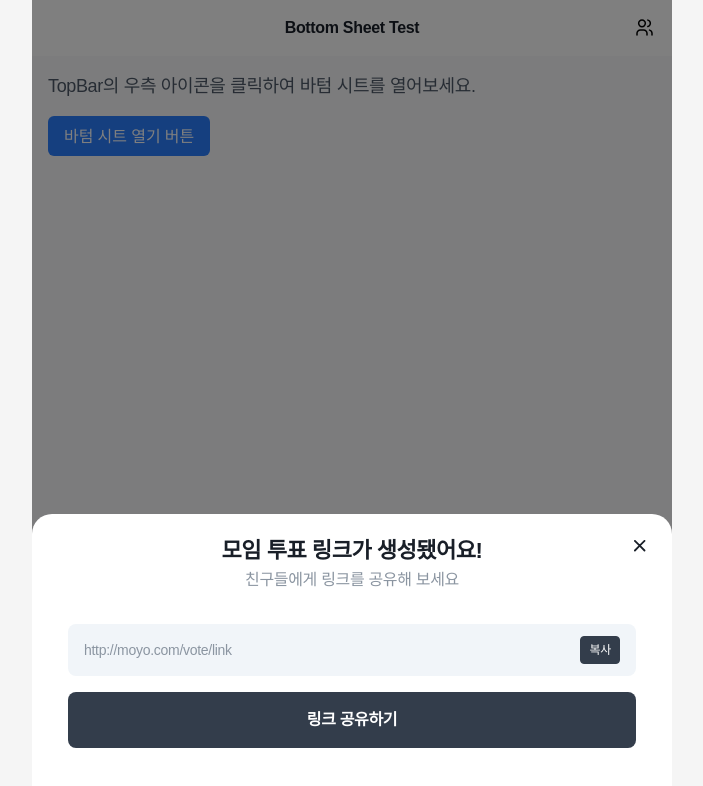
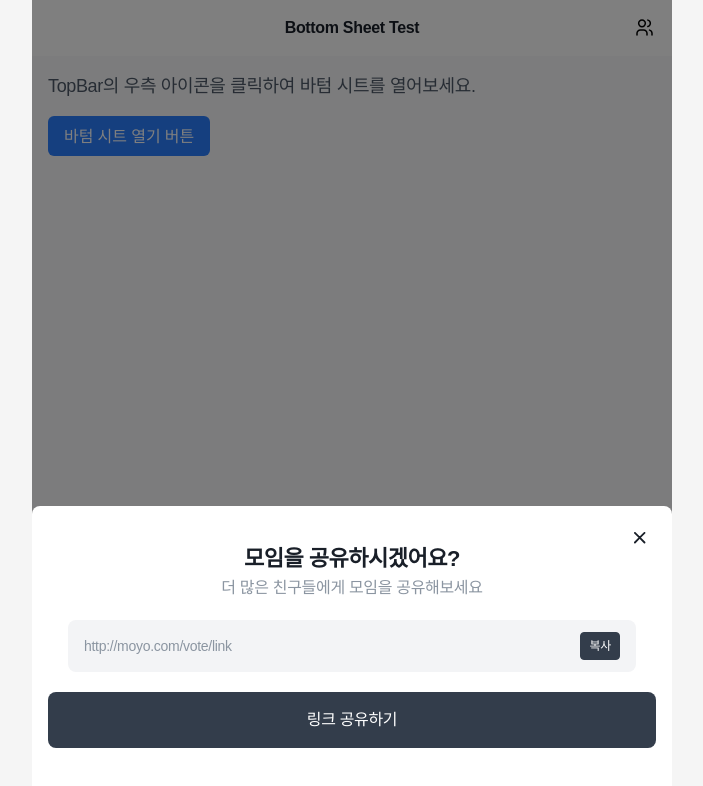
Before and after one commit to YAPP-Github/27th-Web-Team-2-FE, a Next.js app: page /test/bottom-sheet in a window 1280 px wide. Both pictures are taken after a click on the button "Right Action". Shown: the top 786 px of the page, without its empty margins (288-991 px from the left). Built offline with nearby package versions, Linux system fonts and the light colour scheme; no server answers; a web font is replaced by a local one.

Commit message:
style: 링크 공유 botoomsheet 스타일링 수정

```diff
--- a/src/shared/ui/bottom-sheet/BottomSheet.tsx
+++ b/src/shared/ui/bottom-sheet/BottomSheet.tsx
@@ -29,7 +29,7 @@ export default function BottomSheet({
           onClick={onClose}
         />
         <Drawer.Content
-          className={`bg-gray-0 fixed right-0 bottom-0 left-0 z-50 mx-auto flex max-h-[96%] max-w-screen-sm flex-col rounded-t-[20px] outline-none ${
+          className={`bg-gray-0 fixed right-0 bottom-0 left-0 z-50 mx-auto flex max-h-[96%] max-w-screen-sm flex-col rounded-t-lg outline-none ${
             className || ''
           }`}
           aria-describedby={undefined}
--- a/src/shared/ui/bottom-sheet/LinkShareBottomSheet.tsx
+++ b/src/shared/ui/bottom-sheet/LinkShareBottomSheet.tsx
@@ -24,8 +24,8 @@ export default function LinkShareBottomSheet({
   isOpen,
   onClose,
   url,
-  title = '모임 투표 링크가 생성됐어요!',
-  description = '친구들에게 링크를 공유해 보세요',
+  title = '모임을 공유하시겠어요?',
+  description = '더 많은 친구들에게 모임을 공유해보세요',
   shareTitle = '모임 투표 링크',
   entryPoint = 'main_top',
 }: LinkShareBottomSheetProps) {
@@ -68,15 +68,14 @@ export default function LinkShareBottomSheet({
   return (
     <>
       <BottomSheet isOpen={isOpen} onClose={onClose}>
-        <div className='flex flex-col items-center px-5 pt-2 pb-5 text-center'>
+        <div className='flex flex-col items-center pt-6 pb-5 text-center'>
           <h2 className='text-headline-5 mb-1 text-gray-900'>{title}</h2>
-          <p className='text-body-2 mb-8 text-gray-500'>{description}</p>
+          <p className='text-body-2 mb-5 text-gray-500'>{description}</p>
 
           {/* Link Box */}
-          <div className='mb-4 flex w-full items-center justify-between rounded-lg bg-slate-100 px-4 py-3'>
-            <span className='text-body-4 text-text-tertiary truncate'>
-              {url}
-            </span>
+          <div className='w-full px-5'>
+            <div className='mb-5 flex w-full items-center justify-between rounded-lg bg-gray-100 px-4 py-3'>
+              <span className='text-body-4 truncate text-gray-500'>{url}</span>
               <Chip
                 text='복사'
                 variant='line'
@@ -86,11 +85,11 @@ export default function LinkShareBottomSheet({
                 className='ml-3'
               />
             </div>
-
+          </div>
           <Button
             fullWidth
             onClick={handleShare}
-            className='hover:bg-opacity-90 bg-gray-800 font-bold'
+            className='text-body-2 hover:bg-opacity-90 bg-gray-800'
           >
             링크 공유하기
           </Button>
```
Lines whose indentation alone changed are shown as unchanged.
